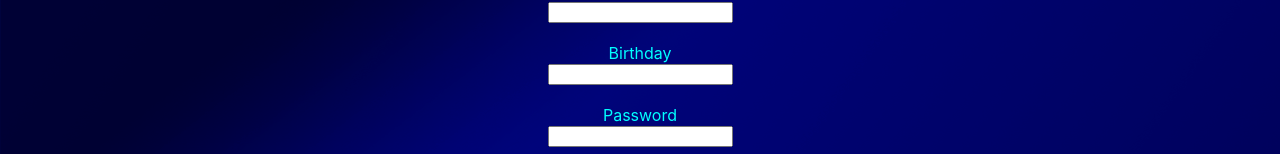
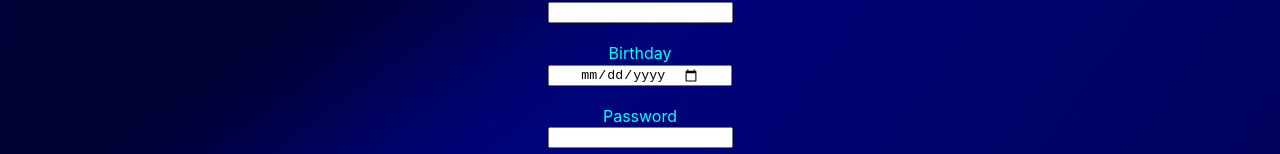
Before and after one commit to wilcer1/fullstackprojectreact, a React (Create React App) app: page /Register in a window 1280 px wide. Shown: the part 373-527 px from the top of the page. Built offline with nearby package versions, Linux system fonts and the light colour scheme; no server answers.

Commit message:
"GUI" for sign in and register
Now password is not in clear text. Date gets correct format!

```diff
--- a/src/App.css
+++ b/src/App.css
@@ -124,3 +124,8 @@ div#movies button{
   position: absolute;
   right: 10px;
 }
+
+#userDate {
+  padding-left: 30px;
+  padding-right: 30px;
+}
--- a/src/components/Register.js
+++ b/src/components/Register.js
@@ -8,15 +8,15 @@ function Register() {
             <div className="account">
             <form name = "register">
                 <label>Email</label><br></br>
-                <input type="text" name="email"></input><br></br><br></br>
+                <input type="email" name="email"></input><br></br><br></br>
                 <label>First name</label><br></br>
                 <input type="text" name="firstname"></input><br></br><br></br>
                 <label>Last name</label><br></br>
                 <input type="text" name="lastname"></input><br></br><br></br>
                 <label>Birthday</label><br></br>
-                <input type="text" name="birthday"></input><br></br><br></br>
+                <input id="userDate" type="date" name="birthday"></input><br></br><br></br>
                 <label>Password</label><br></br>
-                <input type="text" name="password"></input><br></br><br></br>
+                <input type="password" name="password"></input><br></br><br></br>
             </form>
             <button onClick={sendRegister}>Register</button>
             </div>
--- a/src/components/SignIn.js
+++ b/src/components/SignIn.js
@@ -8,9 +8,9 @@ function SignIn() {
             <div className="account">
                 <form name = "signIn">
                     <label>Email</label><br></br>
-                    <input type="text" name="email"></input><br></br><br></br>
+                    <input type="email" name="email"></input><br></br><br></br>
                     <label>Password</label><br></br>
-                    <input type="text" name="password"></input>
+                    <input type="password" name="password"></input>
                 </form>
                 <button onClick={validateSignIn}>Log in</button>
             </div>
```
